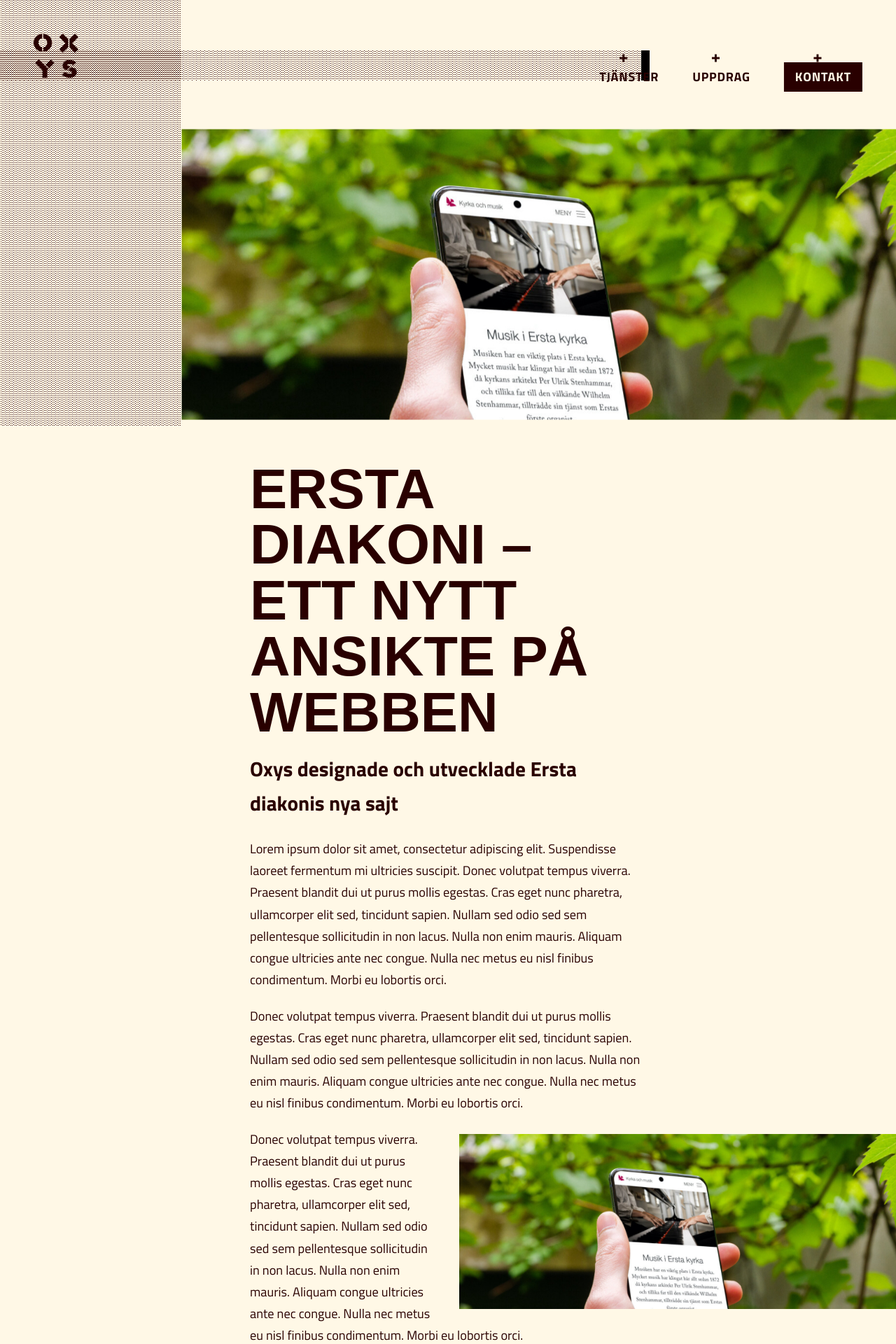
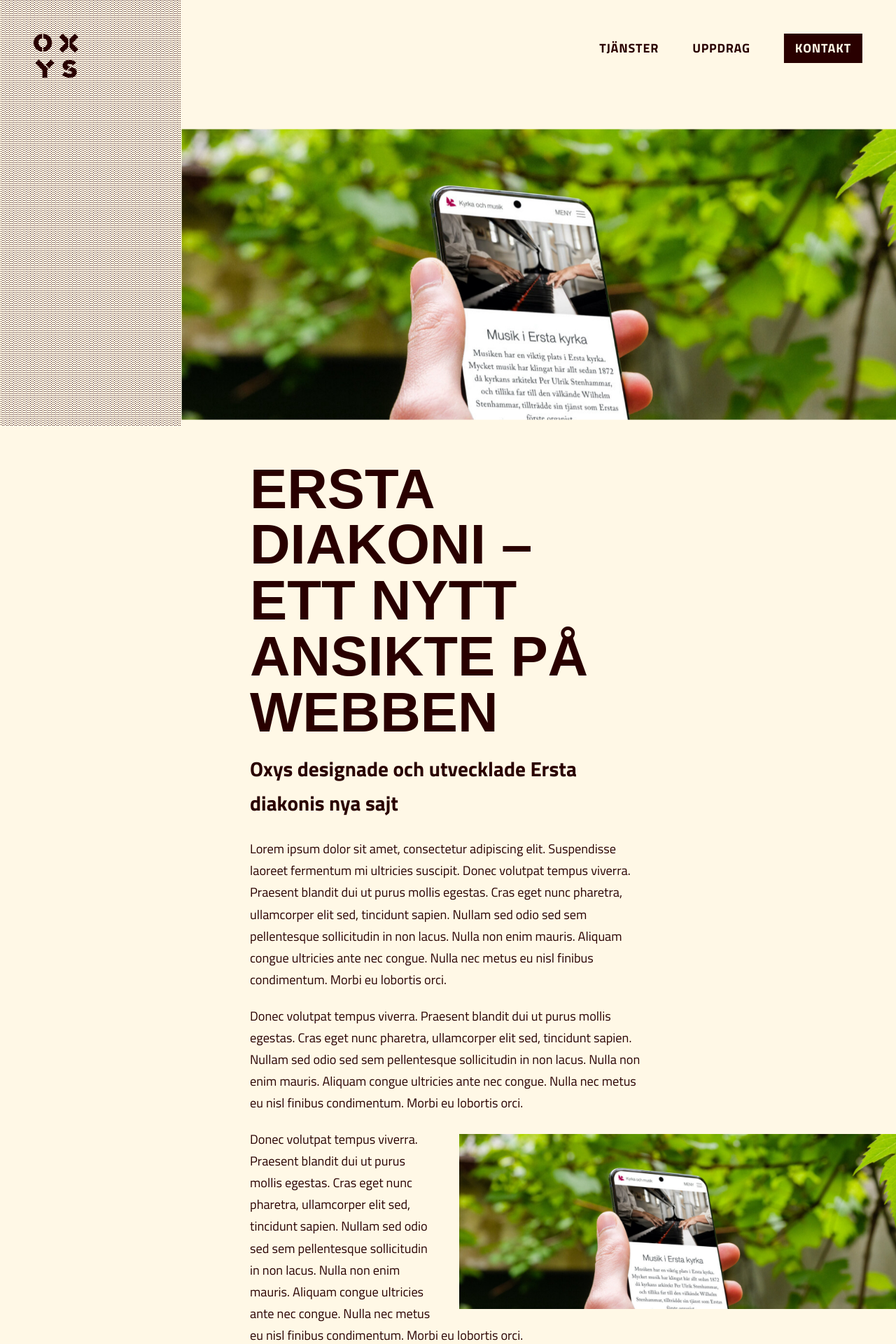
Before and after one commit to Oxyssweden/oxyssweden.github.io, a Jekyll site: the page built from docs/case-ersta.html, in a window 1280 px wide. Shown: the top 1920 px of the page at 70% size. Built offline with Jekyll 4.4.1, drawn with Linux system fonts in a browser that asks for light colours; some web fonts are replaced.

Commit message:
site nav ul before fix

```diff
--- a/docs/_sass/_site-nav.scss
+++ b/docs/_sass/_site-nav.scss
@@ -14,6 +14,11 @@
         margin-right: 4rem;
         margin-top: 3.75rem;
         background: transparent;
+      }
+
+    // Used by regular ul
+      &:before {
+          display: none;
       }
 
     .site-nav__item {
@@ -37,6 +42,11 @@
             @include bp('sm'){
                 margin-left: 1rem
             }
+        }
+
+        // Used by regular li
+        &:before {
+            display: none;
         }
 
 
@@ -87,8 +97,6 @@
     }
 }
 
-
-
 .frontpage {
     .site-nav__item {
         a {
```
